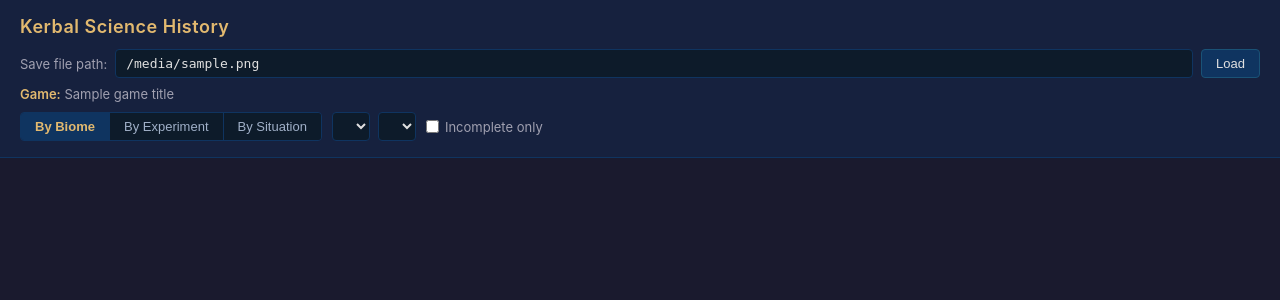
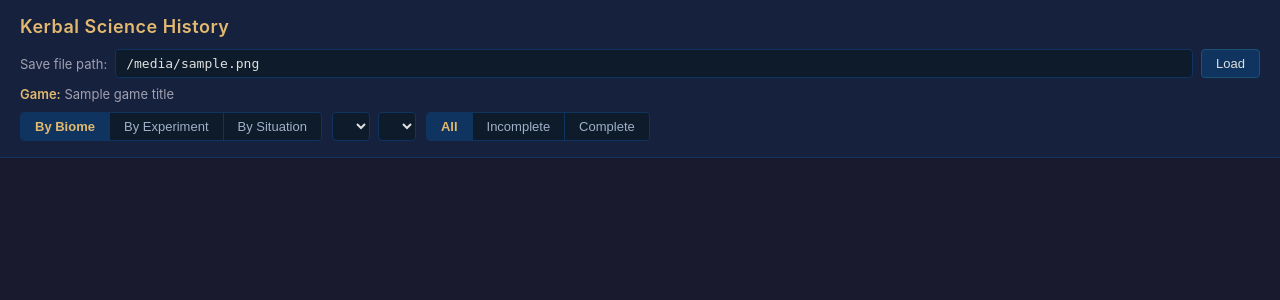
Before and after one commit to jcderr/ksh-web, a Flask app: template templates/index.html in a window 1280 px wide. Shown: the top 300 px of the page. Run offline with Flask 3, Linux system fonts and the light colour scheme; the template is opened without the code that fills it: most values are stand-ins (such as "Sample title", 1, 10 or a date in 2020); lists and menus that the app fills with data are empty.

Commit message:
add all filter

```diff
--- a/static/app.js
+++ b/static/app.js
@@ -8,7 +8,7 @@ const state = {
   biome: '',
   expId: '',
   sitKey: '',
-  incompleteOnly: false,
+  filter: 'all',  // 'all' | 'incomplete' | 'complete'
 };
 
 // ── Selector population ──────────────────────────────────────────────────────
@@ -26,10 +26,10 @@ function populateBiomeSelector() {
   const body = KSH.bodies.find(b => b.name === state.body);
   const sel = document.getElementById('sel-biome-name');
   const biomes = body?.biomes ?? [];
-  sel.innerHTML = biomes.map(bm =>
+  sel.innerHTML = '<option value="ALL">(ALL)</option>' + biomes.map(bm =>
     `<option value="${escHtml(bm.name)}">${escHtml(bm.name)}</option>`
   ).join('');
-  state.biome = biomes[0]?.name ?? '';
+  state.biome = 'ALL';
 }
 
 // ── View switching ───────────────────────────────────────────────────────────
@@ -75,42 +75,56 @@ function buildTable(cols, rows, colClass) {
   </table>`;
 }
 
+function applyFilter(rows) {
+  if (state.filter === 'incomplete') return rows.filter(r => r.cells.some(c => !c));
+  if (state.filter === 'complete')   return rows.filter(r => r.cells.every(c => c));
+  return rows;
+}
+
+function renderSection(heading, content) {
+  return `<div class="section-block"><h3 class="section-heading">${escHtml(heading)}</h3>${content}</div>`;
+}
+
 // ── Renderers ────────────────────────────────────────────────────────────────
+
+function renderBiomeTable(biome) {
+  const cols = KSH.situations.map(s => ({ label: KSH.situation_labels[s] }));
+  let rows = biome.experiments.map(exp => ({
+    label: exp.title,
+    cells: KSH.situations.map(s => exp.situations.includes(s)),
+  }));
+  rows = applyFilter(rows);
+  if (rows.length === 0) return null;
+  return buildTable(cols, rows, 'sit-col');
+}
 
 function renderBiomeView() {
   const body = KSH.bodies.find(b => b.name === state.body);
   if (!body) return '<p class="empty-state">Select a body above.</p>';
 
+  if (state.biome === 'ALL') {
+    const sections = body.biomes.map(bm => {
+      const table = renderBiomeTable(bm);
+      return table ? renderSection(bm.name, table) : null;
+    }).filter(Boolean);
+    return sections.length
+      ? sections.join('')
+      : '<p class="empty-state">All experiments complete here!</p>';
+  }
+
   const biome = body.biomes.find(bm => bm.name === state.biome);
   if (!biome) return '<p class="empty-state">Select a biome above.</p>';
 
-  const cols = KSH.situations.map(s => ({ label: KSH.situation_labels[s] }));
-
-  let rows = biome.experiments.map(exp => ({
-    label: exp.title,
-    cells: KSH.situations.map(s => exp.situations.includes(s)),
-  }));
-
-  if (state.incompleteOnly) {
-    rows = rows.filter(r => r.cells.some(c => !c));
-  }
-
-  if (rows.length === 0) {
-    return '<p class="empty-state">All experiments complete here!</p>';
-  }
-
-  return buildTable(cols, rows, 'sit-col');
+  const table = renderBiomeTable(biome);
+  return table ?? '<p class="empty-state">All experiments complete here!</p>';
 }
 
-function renderExperimentView() {
-  if (!state.expId) return '<p class="empty-state">Select an experiment above.</p>';
-
+function renderExperimentTable(expId) {
   const cols = KSH.situations.map(s => ({ label: KSH.situation_labels[s] }));
   let rows = [];
-
   for (const body of KSH.bodies) {
     for (const biome of body.biomes) {
-      const exp = biome.experiments.find(e => e.id === state.expId);
+      const exp = biome.experiments.find(e => e.id === expId);
       if (!exp) continue;
       rows.push({
         label: `${body.name} / ${biome.name}`,
@@ -118,63 +132,87 @@ function renderExperimentView() {
       });
     }
   }
-
-  if (state.incompleteOnly) {
-    rows = rows.filter(r => r.cells.some(c => !c));
-  }
-
-  if (rows.length === 0) {
-    return state.incompleteOnly
-      ? '<p class="empty-state">Nothing incomplete — you\'ve done this everywhere!</p>'
-      : '<p class="empty-state">No data for this experiment yet.</p>';
-  }
-
+  rows = applyFilter(rows);
+  if (rows.length === 0) return null;
   return buildTable(cols, rows, 'sit-col');
 }
 
-function renderSituationView() {
-  if (!state.sitKey) return '<p class="empty-state">Select a situation above.</p>';
+function renderExperimentView() {
+  if (!state.expId) return '<p class="empty-state">Select an experiment above.</p>';
 
-  // Columns: experiments done at least once in this situation, anywhere
+  if (state.expId === 'ALL') {
+    const sections = KSH.experiments.map(exp => {
+      const table = renderExperimentTable(exp.id);
+      return table ? renderSection(exp.title, table) : null;
+    }).filter(Boolean);
+    if (!sections.length) {
+      if (state.filter === 'incomplete') return '<p class="empty-state">Nothing incomplete — you\'ve done everything everywhere!</p>';
+      if (state.filter === 'complete')   return '<p class="empty-state">Nothing fully complete yet.</p>';
+      return '<p class="empty-state">No experiment data yet.</p>';
+    }
+    return sections.join('');
+  }
+
+  const table = renderExperimentTable(state.expId);
+  if (!table) {
+    if (state.filter === 'incomplete') return '<p class="empty-state">Nothing incomplete — you\'ve done this everywhere!</p>';
+    if (state.filter === 'complete')   return '<p class="empty-state">Nothing fully complete here yet.</p>';
+    return '<p class="empty-state">No data for this experiment yet.</p>';
+  }
+  return table;
+}
+
+function renderSituationTable(sitKey) {
   const expCols = KSH.experiments.filter(exp => {
     for (const body of KSH.bodies) {
       for (const biome of body.biomes) {
         const e = biome.experiments.find(e => e.id === exp.id);
-        if (e && e.situations.includes(state.sitKey)) return true;
+        if (e && e.situations.includes(sitKey)) return true;
       }
     }
     return false;
   });
+  if (expCols.length === 0) return null;
 
-  if (expCols.length === 0) {
-    return '<p class="empty-state">No experiments done in this situation yet.</p>';
-  }
-
-  // Rows: (body, biome) pairs that have at least one experiment done in this situation
   let rows = [];
   for (const body of KSH.bodies) {
     for (const biome of body.biomes) {
       const cells = expCols.map(expCol => {
         const e = biome.experiments.find(e => e.id === expCol.id);
-        return e ? e.situations.includes(state.sitKey) : false;
+        return e ? e.situations.includes(sitKey) : false;
       });
       if (cells.some(c => c)) {
         rows.push({ label: `${body.name} / ${biome.name}`, cells });
       }
     }
   }
+  rows = applyFilter(rows);
+  if (rows.length === 0) return null;
 
-  if (state.incompleteOnly) {
-    rows = rows.filter(r => r.cells.some(c => !c));
+  const cols = expCols.map(e => ({ label: e.title }));
+  return buildTable(cols, rows, 'exp-header');
+}
+
+function renderSituationView() {
+  if (!state.sitKey) return '<p class="empty-state">Select a situation above.</p>';
+
+  if (state.sitKey === 'ALL') {
+    const sections = KSH.situations.map(s => {
+      const table = renderSituationTable(s);
+      return table ? renderSection(KSH.situation_labels[s], table) : null;
+    }).filter(Boolean);
+    return sections.length
+      ? sections.join('')
+      : '<p class="empty-state">All done for all situations!</p>';
   }
 
-  const cols = expCols.map(e => ({ label: e.title }));
-
-  if (rows.length === 0) {
-    return '<p class="empty-state">All done for this situation!</p>';
+  const table = renderSituationTable(state.sitKey);
+  if (!table) {
+    if (state.filter === 'incomplete') return '<p class="empty-state">All done for this situation!</p>';
+    if (state.filter === 'complete')   return '<p class="empty-state">Nothing fully complete here yet.</p>';
+    return '<p class="empty-state">No experiments done in this situation yet.</p>';
   }
-
-  return buildTable(cols, rows, 'exp-header');
+  return table;
 }
 
 // ── Main render dispatch ─────────────────────────────────────────────────────
@@ -197,16 +235,16 @@ function init() {
   populateBodySelector();
 
   const expSel = document.getElementById('sel-exp-id');
-  expSel.innerHTML = KSH.experiments.map(e =>
+  expSel.innerHTML = '<option value="ALL">(ALL)</option>' + KSH.experiments.map(e =>
     `<option value="${escHtml(e.id)}">${escHtml(e.title)}</option>`
   ).join('');
-  state.expId = KSH.experiments[0]?.id ?? '';
+  state.expId = 'ALL';
 
   const sitSel = document.getElementById('sel-sit-key');
-  sitSel.innerHTML = KSH.situations.map(s =>
+  sitSel.innerHTML = '<option value="ALL">(ALL)</option>' + KSH.situations.map(s =>
     `<option value="${escHtml(s)}">${escHtml(KSH.situation_labels[s])}</option>`
   ).join('');
-  state.sitKey = KSH.situations[0] ?? '';
+  state.sitKey = 'ALL';
 
   // Tab buttons
   document.querySelectorAll('.tab-btn').forEach(btn => {
@@ -236,10 +274,14 @@ function init() {
     renderView();
   });
 
-  // Incomplete-only toggle
-  document.getElementById('incomplete-only').addEventListener('change', e => {
-    state.incompleteOnly = e.target.checked;
-    renderView();
+  // Filter buttons (All / Incomplete / Complete)
+  document.querySelectorAll('.filter-btn').forEach(btn => {
+    btn.addEventListener('click', () => {
+      document.querySelectorAll('.filter-btn').forEach(b => b.classList.remove('active'));
+      btn.classList.add('active');
+      state.filter = btn.dataset.filter;
+      renderView();
+    });
   });
 
   renderView();
--- a/static/style.css
+++ b/static/style.css
@@ -188,6 +188,22 @@ main {
   text-align: center;
 }
 
+/* ── Section headings (ALL mode) ── */
+.section-block {
+  margin-bottom: 24px;
+}
+
+.section-heading {
+  font-size: 13px;
+  font-weight: 600;
+  color: #e2b96f;
+  text-transform: uppercase;
+  letter-spacing: 0.5px;
+  padding: 6px 0 4px;
+  border-bottom: 1px solid #0f3460;
+  margin-bottom: 4px;
+}
+
 /* ── Table ── */
 table {
   border-collapse: collapse;
--- a/templates/index.html
+++ b/templates/index.html
@@ -43,9 +43,11 @@
     <div class="selector-group hidden" id="sel-situation">
       <select id="sel-sit-key"></select>
     </div>
-    <label class="toggle-label">
-      <input type="checkbox" id="incomplete-only"> Incomplete only
-    </label>
+    <div class="view-tabs">
+      <button class="tab-btn filter-btn active" data-filter="all">All</button>
+      <button class="tab-btn filter-btn" data-filter="incomplete">Incomplete</button>
+      <button class="tab-btn filter-btn" data-filter="complete">Complete</button>
+    </div>
   </div>
 </header>
 
```
